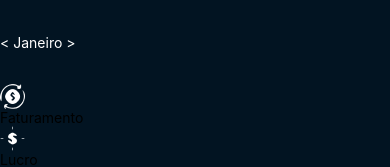
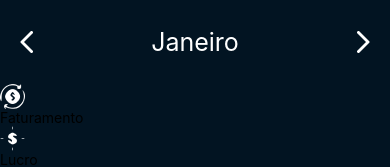
Before and after one commit to ViniSouza001/micro-bills, a React Native app in the folder app/: screen /Transacoes in a window 390 px wide. Shown: the top 167 px of the page. Built offline with nearby package versions, Linux system fonts and the light colour scheme.

Commit message:
Ultima alteracao: 02/10/2023

```diff
--- a/app/App.js
+++ b/app/App.js
@@ -1,6 +1,5 @@
 import React from 'react';
 import { StatusBar } from 'expo-status-bar';
-import { StyleSheet, Text, View } from 'react-native'
 import TransacoesScreen from './components/Screens/TransacoesScreen'
 import LoginScreen from './components/Screens/LoginScreen'
 import Home from './components/Screens/HomeScreen'
@@ -12,20 +11,19 @@ import FlashMessage from 'react-native-flash-message';
 export default function App() {
   const Stack = createNativeStackNavigator()
 
-
   return (
     <NavigationContainer>
       <Stack.Navigator>
-        {/* <Stack.Screen
+        <Stack.Screen
           name='Pagina login'
           component={LoginScreen}
           options={{ headerShown: false }}
-        /> */}
-        {/* <Stack.Screen
+        />
+        <Stack.Screen
           name='Criar conta'
           component={CriarConta}
           options={{ headerShown: false }}
-        /> */}
+        />
         <Stack.Screen
           name='Home'
           component={Home}
--- a/app/components/Screens/CriarConta.js
+++ b/app/components/Screens/CriarConta.js
@@ -9,7 +9,7 @@ import ButtonForm from './login/ButtonForm'
 import { showMessage } from 'react-native-flash-message'
 
 
-function CriarConta ({ navigation }) {
+function CriarConta({ navigation }) {
 
     const [nome, setNome] = useState('')
     const [selectedDate, setSelectedDate] = useState(new Date());
@@ -46,7 +46,7 @@ function CriarConta ({ navigation }) {
             confirmarSenha: confirmarSenha,
         }
 
-        fetch('http://192.168.0.107:8081/cadastro', {
+        fetch('http://10.87.207.10:3000/cadastro', {
             method: 'POST',
             headers: {
                 'Content-Type': 'application/json'
--- a/app/components/Screens/Header/Header.js
+++ b/app/components/Screens/Header/Header.js
@@ -1,5 +1,6 @@
 import React, { useState } from 'react';
-import { View, Text, TouchableOpacity } from 'react-native';
+import { View, Text, TouchableOpacity, Image } from 'react-native';
+import { StyleSheet } from 'react-native';
 
 function Header() {
   const months = [
@@ -22,16 +23,29 @@ function Header() {
   };
 
   return (
-    <View style={{ flexDirection: 'row', alignItems: 'center', backgroundColor: '#021422',width: '100%', height: '10%' }}>
+    <View style={styles.header}>
       <TouchableOpacity onPress={goToPreviousMonth}>
-        <Text style={{color:'#fff'}}>{'<'}</Text>
+        <Image source={require('../../../assets/images/seta_esquerda.png')} />
       </TouchableOpacity>
-      <Text style={{color:'#fff'}}>{` ${ months[currentMonthIndex] } `}</Text>
+      <Text style={{ color: '#fff', fontSize: 25 }}>{` ${ months[currentMonthIndex] } `}</Text>
       <TouchableOpacity onPress={goToNextMonth}>
-        <Text style={{color:'#fff'}}>{'>'}</Text>
+        <Image source={require('../../../assets/images/seta_direita.png')} />
       </TouchableOpacity>
     </View>
   );
 };
 
+const styles = StyleSheet.create({
+  header: {
+    flexDirection: 'row',
+    alignItems: 'center',
+    backgroundColor: '#021422',
+    width: '100%',
+    height: '10%',
+    justifyContent: 'space-between',
+    paddingLeft: 20,
+    paddingRight: 20
+  },
+})
+
 export default Header;
--- a/app/components/Screens/LoginScreen.js
+++ b/app/components/Screens/LoginScreen.js
@@ -8,7 +8,7 @@ import Input from './login/Input'
 import fetchLogin from "../lib/login";
 import { showMessage } from 'react-native-flash-message'
 
-function LoginScreen ({ navigation }) {
+function LoginScreen({ navigation }) {
     const [senha, setSenha] = useState('')
     const [email, setEmail] = useState('')
     const [revelar, setRevelar] = useState(false)
@@ -50,7 +50,7 @@ function LoginScreen ({ navigation }) {
         console.log(senha)
         const body = { email, senha }
         try {
-            const response = await fetch("http://192.168.0.107:8081/login", {
+            const response = await fetch("http://10.87.207.10:3000/login", {
                 method: "POST",
                 headers: {
                     "Content-Type": "application/json"
@@ -72,7 +72,6 @@ function LoginScreen ({ navigation }) {
             console.log("Erro durante o login: " + error)
         }
     }
-
 
     const criarConta = () => {
         navigation.navigate('Criar conta')
```
